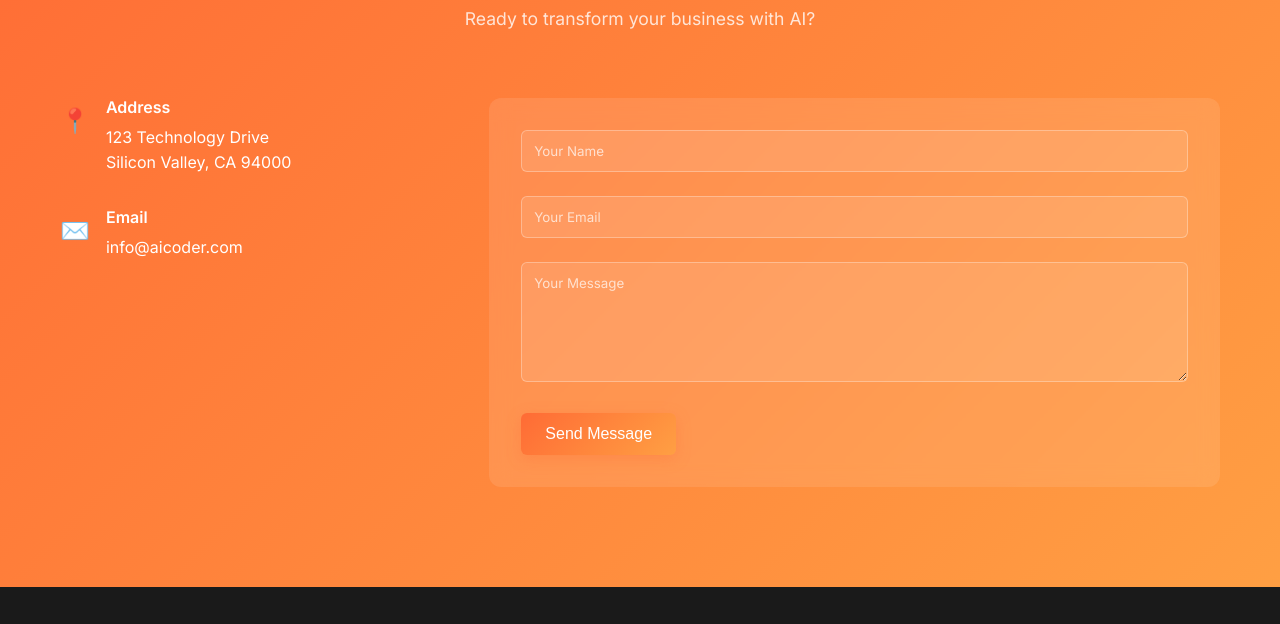
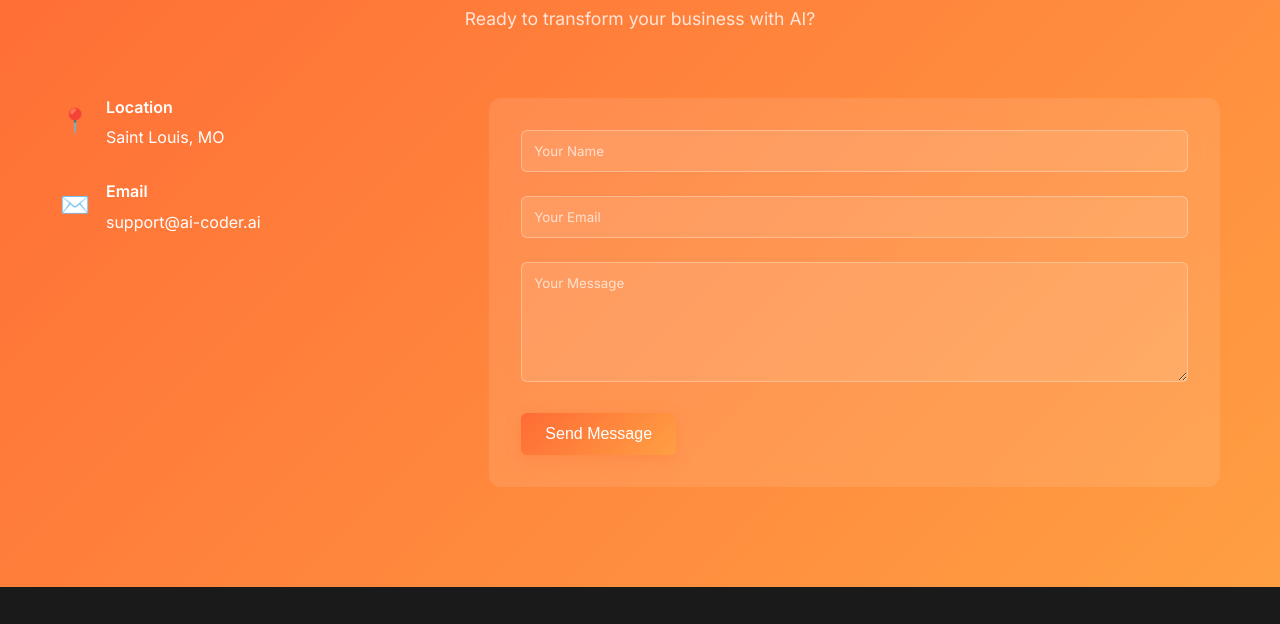
Before and after one commit to AICODERLLC/AICODERLLC.github.io, a plain HTML site: page index.html in a window 1280 px wide. Shown: the part 4047-4671 px from the top of the page. Drawn offline with Linux system fonts and the light colour scheme.

Commit message:
Update Location and Address

```diff
--- a/index.html
+++ b/index.html
@@ -244,15 +244,15 @@
                         <div class="contact-item">
                             <div class="contact-icon">📍</div>
                             <div>
-                                <h4>Address</h4>
-                                <address>123 Technology Drive<br>Silicon Valley, CA 94000</address>
+                                <h4>Location</h4>
+                                <address>Saint Louis, MO</address>
                             </div>
                         </div>
                 <div class="contact-item">
                     <div class="contact-icon">✉️</div>
                     <div>
                         <h4>Email</h4>
-                        <a href="mailto:info@aicoder.com">info@aicoder.com</a>
+                        <a href="mailto:support@ai-coder.ai">support@ai-coder.ai</a>
                     </div>
                 </div>
                     </div>
```
Also changed, not shown: services.html (+1 -1 lines).
